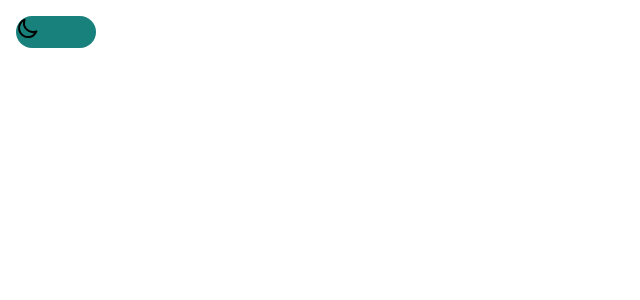
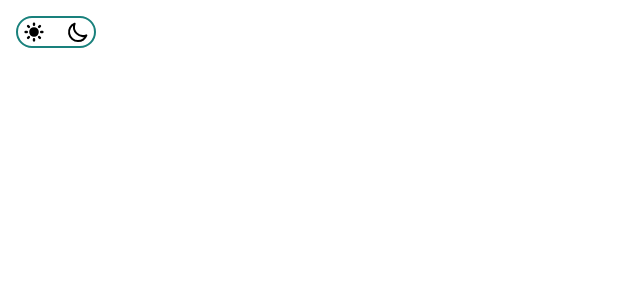
Before and after one commit to ihzaw/react-map-geocoding, a React (Create React App) app in the folder geocoding-demo/: page / in a window 1280 px wide. Shown: the top 300 px of the page, without its empty margins (0-640 px from the left). Built offline with nearby package versions, Linux system fonts and the light colour scheme.

Commit message:
add unanimated dark mode toggle button

```diff
--- a/geocoding-demo/package.json
+++ b/geocoding-demo/package.json
@@ -9,6 +9,7 @@
     "react": "^17.0.2",
     "react-dom": "^17.0.2",
     "react-scripts": "5.0.0",
+    "react-spring": "^9.4.2",
     "web-vitals": "^2.1.4"
   },
   "scripts": {
--- /dev/null
+++ b/geocoding-demo/src/components/MoonLogo.js
@@ -0,0 +1,32 @@
+export const Moon = ({ darkMode }) => {
+  return (
+    <div>
+      {darkMode && (
+        <svg
+          xmlns="http://www.w3.org/2000/svg"
+          class="h-6 w-6"
+          fill="none"
+          viewBox="0 0 24 24"
+          stroke="currentColor"
+        >
+          <path
+            stroke-linecap="round"
+            stroke-linejoin="round"
+            stroke-width="2"
+            d="M20.354 15.354A9 9 0 018.646 3.646 9.003 9.003 0 0012 21a9.003 9.003 0 008.354-5.646z"
+          />
+        </svg>
+      )}
+      {!darkMode && (
+        <svg
+          xmlns="http://www.w3.org/2000/svg"
+          class="h-6 w-6"
+          viewBox="0 0 20 20"
+          fill="currentColor"
+        >
+          <path d="M17.293 13.293A8 8 0 016.707 2.707a8.001 8.001 0 1010.586 10.586z" />
+        </svg>
+      )}
+    </div>
+  );
+};
--- a/geocoding-demo/src/components/NavigationBar.js
+++ b/geocoding-demo/src/components/NavigationBar.js
@@ -1,22 +1,15 @@
+import { useState } from "react";
+import { Moon } from "./MoonLogo";
+import { SunLogo } from "./SunLogo";
+
 export const Nav = () => {
+    const [darkMode, setDarkMode] = useState(true)
   return (
     <div className="grid grid-cols-3 h-16">
       <div className="col-span-2 flex justify-start items-center px-4">
-        <div className="flex rounded-full w-20 h-8 bg-[#19817c]">
-          <svg
-            xmlns="http://www.w3.org/2000/svg"
-            class="h-6 w-6"
-            fill="none"
-            viewBox="0 0 24 24"
-            stroke="currentColor"
-          >
-            <path
-              stroke-linecap="round"
-              stroke-linejoin="round"
-              stroke-width="2"
-              d="M20.354 15.354A9 9 0 018.646 3.646 9.003 9.003 0 0012 21a9.003 9.003 0 008.354-5.646z"
-            />
-          </svg>
+        <div className="flex rounded-full justify-between items-center w-20 h-8 border-2 px-1 border-[#19817c] cursor-pointer" onClick={() => setDarkMode(darkMode ? false : true)}>
+          <SunLogo darkMode={darkMode}/>
+          <Moon darkMode={darkMode} />
         </div>
       </div>
     </div>
--- /dev/null
+++ b/geocoding-demo/src/components/SunLogo.js
@@ -0,0 +1,38 @@
+import styles from './ToggleDarkModeBtn.css'
+
+export const SunLogo = ({ darkMode }) => {
+  return (
+    <div>
+      {!darkMode && (
+        <svg
+          xmlns="http://www.w3.org/2000/svg"
+          className={styles.darkSun + "h-6 w-6"}
+          fill="none"
+          viewBox="0 0 24 24"
+          stroke="currentColor"
+        >
+          <path
+            stroke-linecap="round"
+            stroke-linejoin="round"
+            stroke-width="2"
+            d="M12 3v1m0 16v1m9-9h-1M4 12H3m15.364 6.364l-.707-.707M6.343 6.343l-.707-.707m12.728 0l-.707.707M6.343 17.657l-.707.707M16 12a4 4 0 11-8 0 4 4 0 018 0z"
+          />
+        </svg>
+      )}
+      {darkMode && (
+        <svg
+          xmlns="http://www.w3.org/2000/svg"
+          className="h-6 w-6"
+          viewBox="0 0 20 20"
+          fill="currentColor"
+        >
+          <path
+            fill-rule="evenodd"
+            d="M10 2a1 1 0 011 1v1a1 1 0 11-2 0V3a1 1 0 011-1zm4 8a4 4 0 11-8 0 4 4 0 018 0zm-.464 4.95l.707.707a1 1 0 001.414-1.414l-.707-.707a1 1 0 00-1.414 1.414zm2.12-10.607a1 1 0 010 1.414l-.706.707a1 1 0 11-1.414-1.414l.707-.707a1 1 0 011.414 0zM17 11a1 1 0 100-2h-1a1 1 0 100 2h1zm-7 4a1 1 0 011 1v1a1 1 0 11-2 0v-1a1 1 0 011-1zM5.05 6.464A1 1 0 106.465 5.05l-.708-.707a1 1 0 00-1.414 1.414l.707.707zm1.414 8.486l-.707.707a1 1 0 01-1.414-1.414l.707-.707a1 1 0 011.414 1.414zM4 11a1 1 0 100-2H3a1 1 0 000 2h1z"
+            clip-rule="evenodd"
+          />
+        </svg>
+      )}
+    </div>
+  );
+};
--- /dev/null
+++ b/geocoding-demo/src/components/ToggleDarkModeBtn.css
@@ -0,0 +1,3 @@
+#darkSun {
+    transition: opacity .5s ease-in-out;
+}
```
Also changed, not shown: 1 other file (tests, documents, lock files or other folders).
